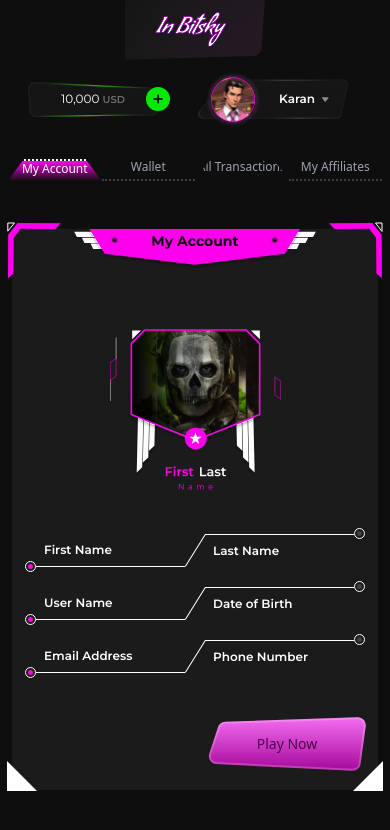
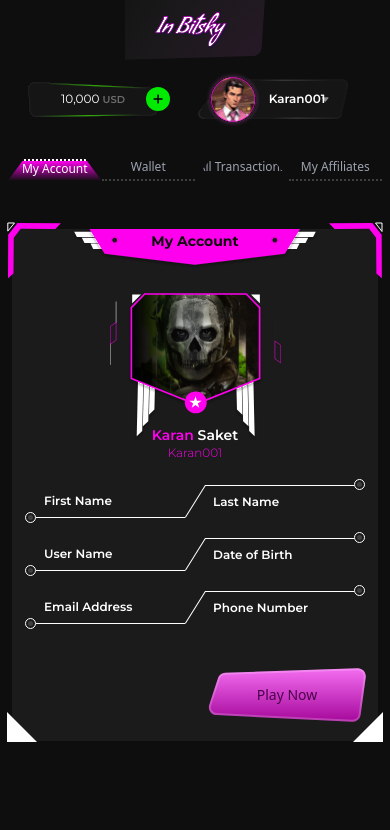
Before and after one commit to KaranXode/Bitsky-bet, a React (Vite) app: page /myaccount in a window 390 px wide. Shown: the top 830 px of the page. Built offline with nearby package versions, Linux system fonts and the light colour scheme; a web font is replaced by a local one.

Commit message:
[changes] code optimize

```diff
--- a/src/Components/AccountDetails/AccountDetails.jsx
+++ b/src/Components/AccountDetails/AccountDetails.jsx
@@ -1,10 +1,11 @@
 import React, { useState } from "react";
 import CircleDot from "./../CircleDot/CircleDot";
 
-export default function AccountDetails({userGameName}) {
+export default function AccountDetails() {
   const [firstName, setFirstName] = useState("First Name");
   const [lastName, setLastName] = useState("Last Name");
   const [userName, setUserName] = useState("User Name");
+  const [focusedIndex, setFocusedIndex] = useState(null);
 
   const formFields = [
     {
@@ -23,10 +24,7 @@ export default function AccountDetails({userGameName}) {
       type: "text",
       placeholder: "User Name",
       value: userName,
-      onChange: (val) => {
-        setUserName(val);
-        userGameName(val);
-      }
+      onChange:setUserName
     },
     { type: "text", placeholder: "Date of Birth" },
     { type: "email", placeholder: "Email Address" },
@@ -39,9 +37,7 @@ export default function AccountDetails({userGameName}) {
         <div key={index} className="relative">
           <input
             onInput={
-                field.onChange
-                  ? (e) => field.onChange(e.target.value)
-                  : undefined
+              field.onChange ? (e) => field.onChange(e.target.value) : undefined
             }
             type={field.type}
             placeholder={field.placeholder}
@@ -53,10 +49,12 @@ export default function AccountDetails({userGameName}) {
               borderRadius: "0",
             }}
             onFocus={(e) => {
+              setFocusedIndex(index);
               e.target.style.borderImage =
                 "linear-gradient(to right, #FF00EE, #3F3F3F) 1";
             }}
             onBlur={(e) => {
+              setFocusedIndex(null);
               e.target.style.borderImage = "";
               e.target.style.borderBottom =
                 index % 2 === 0 ? "1px solid white" : "none";
@@ -66,23 +64,20 @@ export default function AccountDetails({userGameName}) {
           />
 
           {index % 2 !== 0 && (
-              <div className="absolute -left-[0px] top-0 w-[1px] bg-white  rotate-[32deg] md:rotate-[20deg] origin-top-left h-[115%] md:h-[105%]"></div>
+            <div className={`absolute -left-[0px] top-0 w-[1px]  rotate-[32deg] md:rotate-[20deg] origin-top-left h-[115%] md:h-[105%] ${focusedIndex === index?"bg-gradient-to-r from-[#FF00EE] to-[#3F3F3F]":"bg-white"}`} />
           )}
 
           {index % 2 === 0 ? (
             <div className="absolute bottom-[6px] left-[-11px] md:bottom-[11px] md:left-[-20px]">
-                <CircleDot circleActive={true} />
+              <CircleDot circleActive={focusedIndex === index} />
             </div>
           ) : (
             <div className="absolute top-[-6px] md:top-[-12px] right-0">
-                <CircleDot />
+              <CircleDot circleActive={focusedIndex === index} />
             </div>
           )}
         </div>
       ))}
-        {/* <p>{firstName}</p>
-        <p>{lastName}</p>
-        <p>{userName}</p> */}
     </div>
     </>
   );
--- a/src/Components/Header/Header.jsx
+++ b/src/Components/Header/Header.jsx
@@ -47,7 +47,7 @@ export default function Header() {
               <div className="relative lg:bottom-[10px] w-[150px] lg:w-auto right-[14px]">
                 <img src={avatar} alt="User Avatar" />
                 <span className="absolute top-0 flex items-center justify-center w-full h-full text-xs md:text-sm left-[24px] font-semibold lg:text-base">
-                 {userGameName || "Karan"}
+                 {userGameName || "Karan001"}
                 </span>
               </div>
             </div>
--- a/src/Components/TabPanel/TabPanel.jsx
+++ b/src/Components/TabPanel/TabPanel.jsx
@@ -1,18 +1,22 @@
 import React from "react";
 import AccountDetails from './../AccountDetails/AccountDetails';
 
-export default function TabPanel({ activeTab, profile,userGameName }) {
+export default function TabPanel({ activeTab, profile }) {
   return (
     <div>
       {activeTab === "My Account" && (
-        <div className="flex flex-col items-center w-full mt-12 lg:flex-row">
+        <div className="flex flex-col items-center w-full mt-3 md:mt-12 lg:flex-row">
           <div className="flex flex-col items-center w-1/2 mt-10">
             <div className="relative">
-              <img src={profile} alt="Avatar" className="" />
+              <img src={profile} alt="Avatar"  />
+              <div className="absolute flex flex-col items-center justify-center w-full bottom-[-20px] sm:bottom-0">
+                <div className="text-[#FF00EE] text-sm md:text-xl font-semibold">Karan <span  className="text-white">Saket</span></div>
+                <div  className="text-[#FF00EE] text-xs md:text-sm font-light" >Karan001</div>
+              </div>
             </div>
           </div>
 
-          <AccountDetails userGameName={userGameName} />
+          <AccountDetails />
         </div>
       )}
 
```
Also changed, not shown: src/assets/Icons/Profile.svg. Lines whose indentation alone changed are shown as unchanged.
